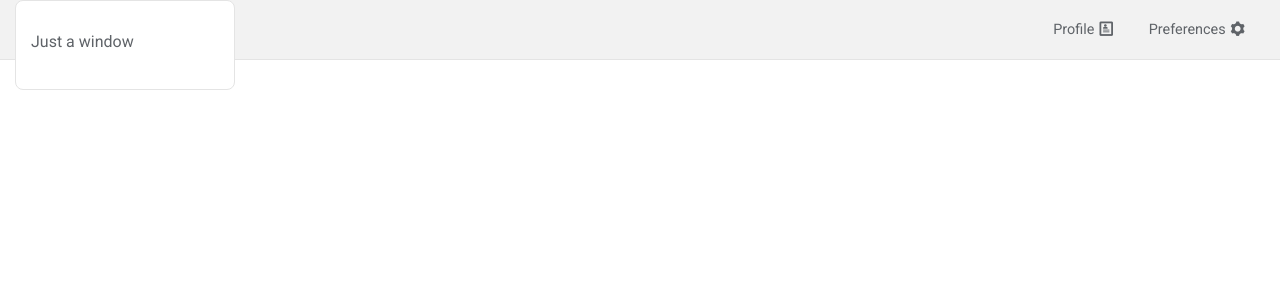
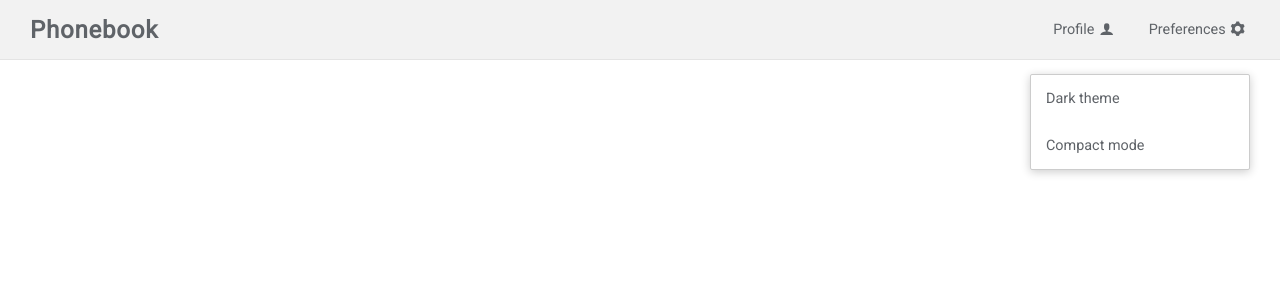
Before and after one commit to Zhirayr-DA/phone-book, a React (Create React App) app: page / in a window 1280 px wide. Both pictures are taken after a click on the link "Preferences". Shown: the top 300 px of the page. Built offline with nearby package versions, Linux system fonts and the light colour scheme.

Commit message:
The Menu and MenuItem are implemented

```diff
--- /dev/null
+++ b/src/components/menu/Menu.jsx
@@ -0,0 +1,37 @@
+import React from 'react';
+import PropTypes from 'prop-types';
+import './styles/Menu.scss';
+
+const Menu = ({ children }) => (
+  <div className="menu">
+    {children}
+  </div>
+);
+
+Menu.propTypes = {
+  children: PropTypes.oneOfType([
+    PropTypes.arrayOf(PropTypes.node),
+    PropTypes.node,
+  ]).isRequired,
+};
+
+const MenuItem = ({ children, button }) => (
+  <div className={`menu-item ${button ? 'button' : ''}`}>
+    {children}
+  </div>
+);
+
+MenuItem.propTypes = {
+  children: PropTypes.oneOfType([
+    PropTypes.arrayOf(PropTypes.node),
+    PropTypes.node,
+  ]).isRequired,
+  button: PropTypes.bool,
+};
+
+MenuItem.defaultProps = {
+  button: false,
+};
+
+export default Menu;
+export { MenuItem };
--- /dev/null
+++ b/src/components/menu/styles/Menu.scss
@@ -0,0 +1,10 @@
+@import '../../../styles/variables';
+.menu {
+
+}
+
+.menu-item {
+  position: relative;
+  padding-top: $vertical-spacing-default ;
+  padding-bottom: $vertical-spacing-default ;
+}
--- a/src/components/window/Window.jsx
+++ b/src/components/window/Window.jsx
@@ -2,10 +2,10 @@ import React from 'react';
 import PropTypes from 'prop-types';
 import './styles/window.scss';
 
-const window = ({ children, className }) => {
-  const parsedChildren = React.Children.map(children, (child) => (<div className={`window-row ${className}`}>{child}</div>));
+const window = ({ children, className, itemClass }) => {
+  const parsedChildren = React.Children.map(children, (child) => (<div className={`window-row ${itemClass}`}>{child}</div>));
   return (
-    <div className="window">
+    <div className={`window row ${className}`}>
       {parsedChildren}
     </div>
   );
@@ -17,10 +17,12 @@ window.propTypes = {
     PropTypes.node,
   ]).isRequired,
   className: PropTypes.string,
+  itemClass: PropTypes.string,
 };
 
 window.defaultProps = {
   className: '',
+  itemClass: '',
 };
 
 export default window;
--- a/src/components/window/styles/window.scss
+++ b/src/components/window/styles/window.scss
@@ -1,14 +1,11 @@
 @import '../../../styles/variables';
 .window {
   min-width: 220px;
-  min-height: 90px;
   background: #fff;
+  border-radius: 2px;
+  border: 1px solid $border-color-dark;
   position: absolute;
-  border-radius: 8px;
-  padding: $vertical-spacing-default 0;
-  border: 1px solid $border-color-default;
+  box-shadow: 0 2px 10px rgba(0,0,0,.2);
+  padding: $horizontal-spacing-default;
+
 }
-
-.window-row {
-  padding: 0 $horizontal-spacing-default;
-}
--- a/src/scenes/header/components/headerItem/HeaderItem.jsx
+++ b/src/scenes/header/components/headerItem/HeaderItem.jsx
@@ -1,11 +1,24 @@
 import React, { useState } from 'react';
 import PropTypes from 'prop-types';
 
-function HeaderItem({ url, title, iconName }) {
+
+function HeaderItem({
+  url, title, iconName, menu,
+}) {
+  const [activeState, changeActiveState] = useState(false);
   return (
-    <a href={url} className="button header-item">
+    <a
+      href={url}
+      className="button header-item"
+      onClick={(e) => {
+        e.preventDefault();
+        changeActiveState(!activeState);
+      }}
+      // onBlur={() => changeActiveState(false)}
+    >
       {title}
       <i className={`icon icon-${iconName}`} />
+      {activeState ? menu : null}
     </a>
   );
 }
@@ -13,6 +26,10 @@ HeaderItem.propTypes = {
   url: PropTypes.string.isRequired,
   title: PropTypes.string.isRequired,
   iconName: PropTypes.string.isRequired,
+  menu: PropTypes.node,
+};
+HeaderItem.defaultProps = {
+  menu: null,
 };
 
 export default HeaderItem;
--- a/src/scenes/header/header.jsx
+++ b/src/scenes/header/header.jsx
@@ -1,21 +1,31 @@
 import React from 'react';
 import HeaderItem from './components/headerItem/HeaderItem';
+import Window from '../../components/window/Window';
+import Menu, { MenuItem } from '../../components/menu/Menu';
 import './styles/header.scss';
-import Window from '../../components/window/Window';
 
 function Header() {
   return (
-    <div className="header row">
+    <div className="header">
       <div className="logo">
         <h1>Phonebook</h1>
       </div>
       <nav className="navigation">
-        <HeaderItem url="#" title="Profile" iconName="profile" />
-        <HeaderItem url="#" title="Preferences" iconName="cog" />
+        <HeaderItem url="#" title="Profile" iconName="user" />
+        <HeaderItem
+          url="#"
+          title="Preferences"
+          iconName="cog"
+          menu={(
+            <Window className="dropdown">
+              <Menu>
+                <MenuItem button><p>Dark theme</p></MenuItem>
+                <MenuItem button><p>Compact mode</p></MenuItem>
+              </Menu>
+            </Window>
+          )}
+        />
       </nav>
-      <Window>
-        <p className='button'>Just a window</p>
-      </Window>
     </div>
   );
 }
--- a/src/scenes/header/styles/header.scss
+++ b/src/scenes/header/styles/header.scss
@@ -30,8 +30,14 @@
 }
 .header-item {
   @include header-item;
+  position: relative;
   span {
     font-weight: bold;
     vertical-align: middle;
   }
 }
+.dropdown {
+  margin-top: 15px;
+  top: 100%;
+  right: 0;
+}
--- a/src/styles/_reset.scss
+++ b/src/styles/_reset.scss
@@ -3,3 +3,19 @@ ul {
   padding: 0;
   list-style: none;
 }
+
+p {
+  padding: 0;
+  margin: 0;
+}
+a {
+  text-decoration: none;
+  color: inherit;
+  display: block;
+}
+* {
+  box-sizing: border-box;
+}
+h1 {
+  margin: 0;
+}
--- a/src/styles/_variables.scss
+++ b/src/styles/_variables.scss
@@ -24,3 +24,4 @@ $button-color-hover: #dedede;
 
 
 $border-color-default: #e4e4e4;
+$border-color-dark: #ccc;
--- a/src/styles/index.scss
+++ b/src/styles/index.scss
@@ -12,15 +12,16 @@ body {
   box-sizing: border-box;
   color: #5f6368;
 }
-* {
-  box-sizing: border-box;
+
+.row {
+  margin: 0 $horizontal-spacing-default;
+
+  .menu,
+  .ul {
+    margin: 0 -$horizontal-spacing-default;
+    .menu-item {
+      padding-left: $horizontal-spacing-default;
+      padding-right: $horizontal-spacing-default;
+    }
+  }
 }
-h1 {
-  margin: 0;
-}
-
-a {
-  text-decoration: none;
-  color: inherit;
-  display: block;
-}
```
Also changed, not shown: src/components/menu/MenuItem.jsx (added, +17 -0 lines).
